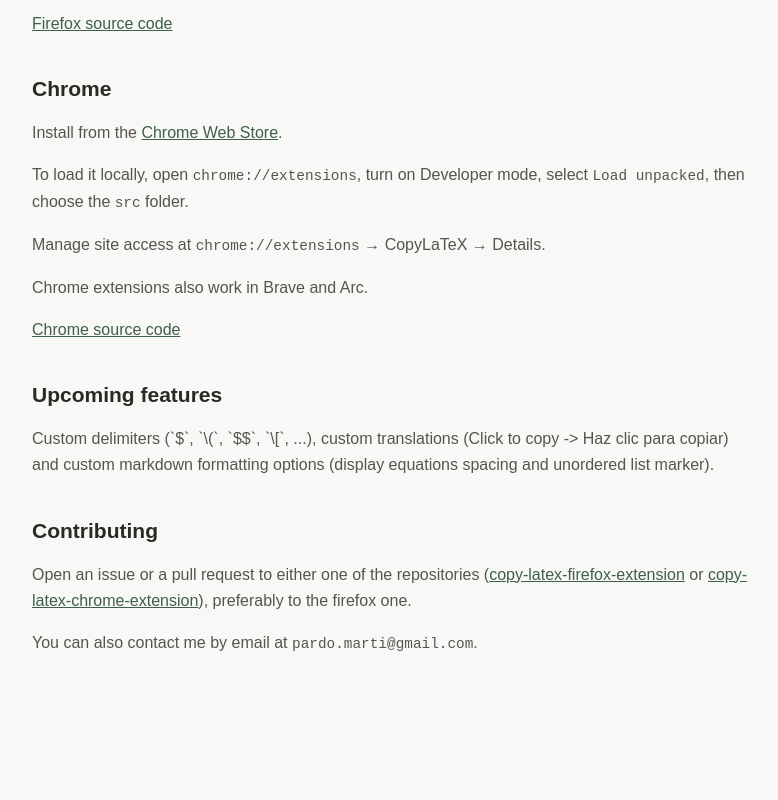
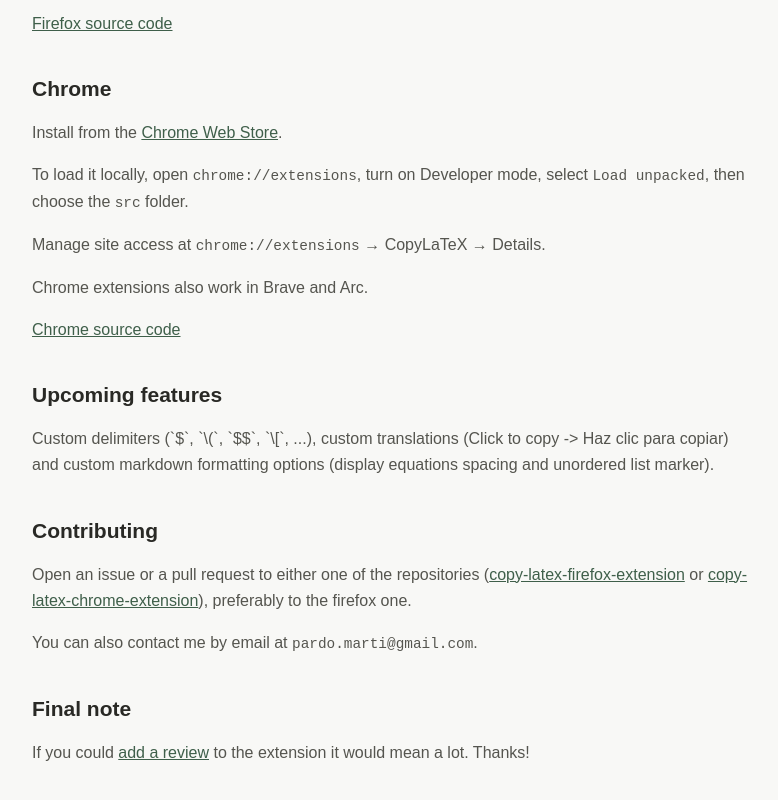
Before and after one commit to Mapaor/copy-latex-website, a plain HTML site: page index.html in a window 1280 px wide. Shown: the part 3803-4603 px from the top of the page, without its empty margins (248-1026 px from the left). Before the commit the page ends 4508 px from the top, so only its background shows below. Drawn offline with Linux system fonts and the light colour scheme.

Commit message:
add final note

```diff
--- a/index.html
+++ b/index.html
@@ -47,6 +47,8 @@
     <h2>Contributing</h2>
     <p>Open an issue or a pull request to either one of the repositories (<a href="https://github.com/Mapaor/copy-latex-firefox-extension">copy-latex-firefox-extension</a> or <a href="https://github.com/Mapaor/copy-latex-chrome-extension">copy-latex-chrome-extension</a>), preferably to the firefox one.</p>
     <p>You can also contact me by email at <code>pardo.marti@gmail.com</code>.</p>
+    <h2>Final note</h2>
+    <p>If you could <a href="https://chromewebstore.google.com/detail/copy-latex-katex-mathjax/lmhdbdfaadjfjclobmodomehekpjpkgn/reviews">add a review</a> to the extension it would mean a lot. Thanks!</p>
   </main>
   <script>
     document.querySelectorAll('img').forEach((image) => {
```
